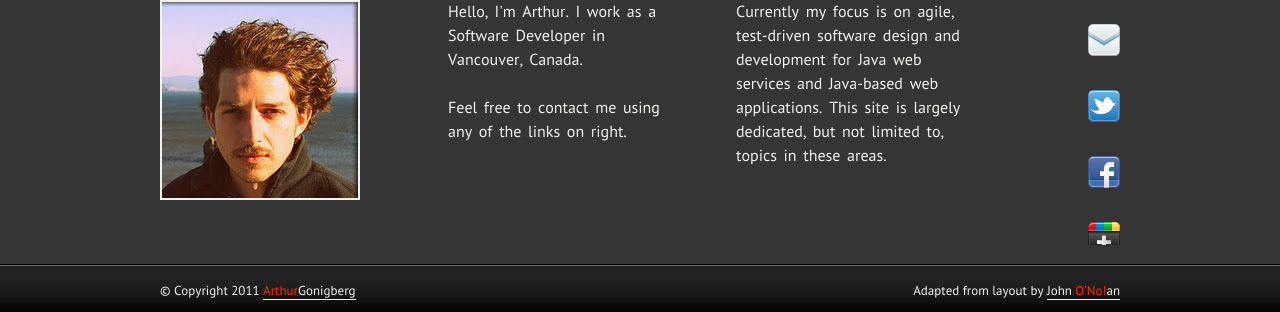
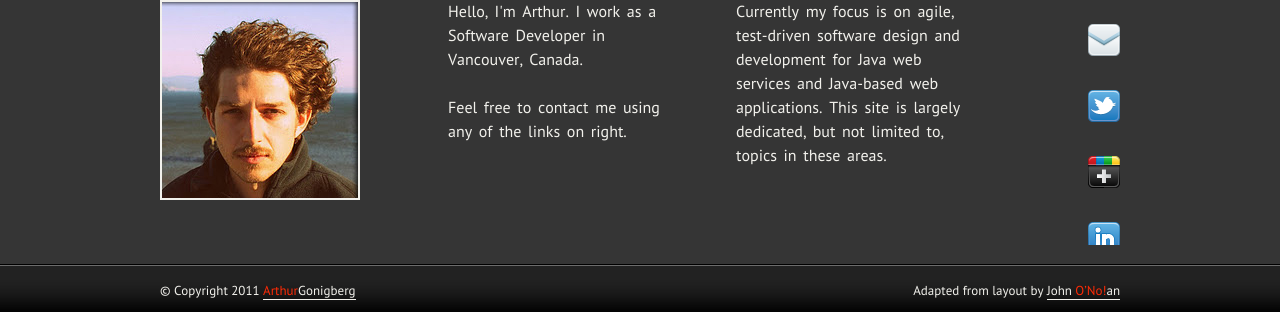
Before and after one commit to artgon/artgon.github.com, a Jekyll site: the page built from index.html, in a window 1280 px wide. Shown: the part 2330-2642 px from the top of the page. Built offline with Jekyll 4.4.1, drawn with Linux system fonts in a browser that asks for light colours; Markdown is read by kramdown in place of the engine named in the settings.

Commit message:
updated ignore file, removed facebook from layout

```diff
--- a/_layouts/default.html
+++ b/_layouts/default.html
@@ -48,7 +48,6 @@
           <ul id="social">
             <li><a href="mailto:arthur@gonigberg.com"><img src="/images/email.png" alt="Email" height="32" width="32"/></a></li>
             <li><a href="http://twitter.com/agonigberg"><img src="/images/twitter.png" alt="Twitter" height="32" width="32"/></a></li>
-            <li><a href="http://facebook.com/artgon"><img src="/images/facebook.png" alt="Facebook" height="32" width="32"/></a></li>
             <li><a href="https://plus.google.com/106096806381566966975/posts"><img src="/images/google.png" alt="Google Plus" height="32" width="32"/></a></li>
             <li><a href="http://linkedin.com/in/artgon"><img src="/images/linkedin.png" alt="LinkedIn" height="32" width="32"/></a></li>
             <li><a href="http://github.com/artgon"><img src="/images/github.png" alt="Github" height="32" width="32"/></a></li>
```
Also changed, not shown: 1 other file.
